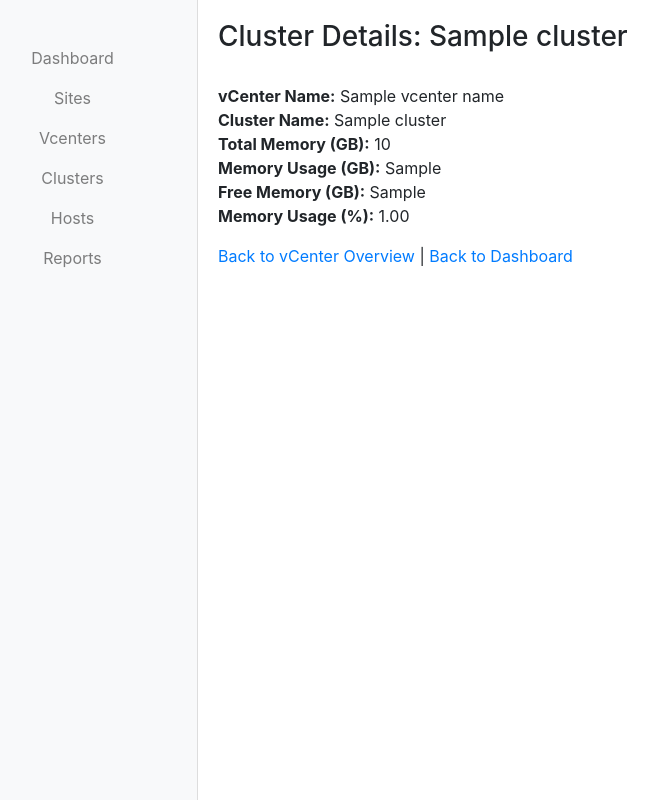
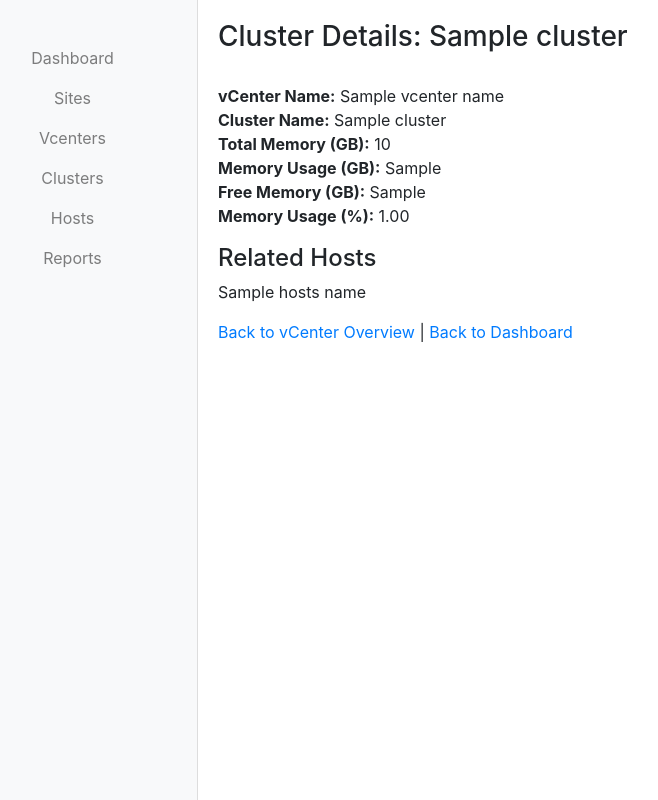
Before and after one commit to jancovic/vcenters_monitor, a Flask app: template templates/cluster_detail.html in a window 1280 px wide. Shown: the whole page, without its empty margins (52-710 px from the left). Run offline with Flask 3, Linux system fonts and the light colour scheme; the template is opened without the code that fills it: most values are stand-ins (such as "Sample title", 1, 10 or a date in 2020); parts of the project's set-up code (start-up, migrations or seed data) failed here and were passed over; some libraries are stand-ins or nearby versions.

Commit message:
added hosts deatails to cluster details templ

```diff
--- a/app.py
+++ b/app.py
@@ -43,6 +43,7 @@ class Clusters:
         self.cluster_total_memory = 0
         self.cluster_memory_usage = 0
         self.cluster_free_memory = 0
+        self.hosts = []
 
     def update_memory_stats(self, host_total_memory, host_memory_usage, host_free_memory):
         self.cluster_total_memory += host_total_memory
@@ -59,6 +60,13 @@ class Clusters:
     def __str__(self):
         return f"Cluster ID: {self.cluster_id}, Cluster Name: {self.cluster_name}, Parent Datacenter: {self.parent_datacenter.datacenter_name}, Total Memory: {self.cluster_total_memory} GB, Memory Usage: {self.cluster_memory_usage} GB, Free Memory: {self.cluster_free_memory} GB"
 
+    def add_host(self, host_obj):
+            self.hosts.append(host_obj)
+            self.update_memory_stats(host_obj.host_total_memory, host_obj.host_memory_usage, host_obj.host_free_memory)
+
+    @property
+    def hosts_names(self):
+        return [host.host_name for host in self.hosts]
 
 class Hosts:
     def __init__(self, host_name, host_id, parent_cluster, host_ip, host_server_model, esx_version, esx_build, host_cpu, host_total_memory, serial_number, host_memory_usage, host_free_memory, connection_state, host_power_state, host_bios_version):
@@ -150,6 +158,7 @@ def print_topology(content, vcenter_name, vcenter_site):
 
 
                         host_obj = Hosts(host_name, host_id, cluster_obj, host_ip, host_server_model, esx_version, esx_build, host_cpu, host_total_memory, serial_number, host_memory_usage, host_free_memory, connection_state, host_power_state, host_bios_version)
+                        cluster_obj.add_host(host_obj)
                         cluster_obj.update_memory_stats(host_total_memory, host_memory_usage, host_free_memory)
                         vcenter_obj.hosts[host_id] = host_obj
 
--- a/templates/cluster_detail.html
+++ b/templates/cluster_detail.html
@@ -1,8 +1,7 @@
 {% extends "base.html" %}
 
 {% block content %}
-<div class="container host-detail-container"> <!-- Use a custom class for styling consistency -->
-
+<div class="container host-detail-container">
     <h3 style="margin-bottom: 30px;">Cluster Details: {{ cluster.cluster_name }}</h3>
     <ul class="list-unstyled">
         <li><strong>vCenter Name:</strong> {{ vcenter_name }}</li>
@@ -11,8 +10,16 @@
         <li><strong>Memory Usage (GB):</strong> {{ cluster.cluster_memory_usage }}</li>
         <li><strong>Free Memory (GB):</strong> {{ cluster.cluster_free_memory }}</li>
         <li><strong>Memory Usage (%):</strong> {{ '%0.2f' | format(cluster.memory_usage_percentage) }}</li>
-        <!-- Include any other cluster attributes here -->
+        <!-- Additional cluster attributes -->
     </ul>
+    {% if cluster.hosts_names %}
+    <h4>Related Hosts</h4>
+    <ul class="list-unstyled">
+        {% for host_name in cluster.hosts_names %}
+        <li>{{ host_name }}</li>
+        {% endfor %}
+    </ul>
+    {% endif %}
     <a href="/{{ vcenter_name }}">Back to vCenter Overview</a> | <a href="/">Back to Dashboard</a>
 </div>
 {% endblock %}
```
